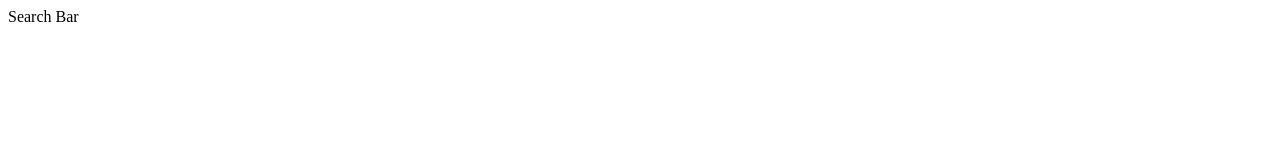
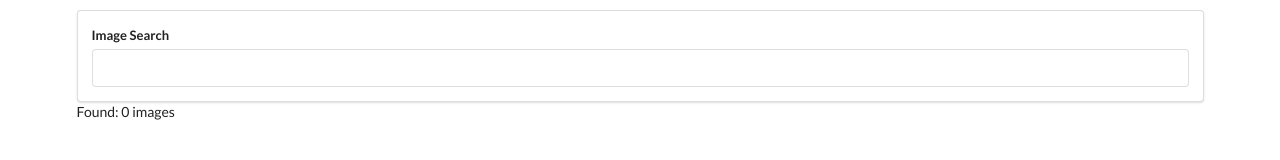
Before and after one commit to Udave86/pics, a React app: page / in a window 1280 px wide. Built offline with nearby package versions, Linux system fonts and the light colour scheme.

Commit message:
searchbar and unsplash axios callback method done

```diff
--- a/package.json
+++ b/package.json
@@ -6,6 +6,7 @@
     "@testing-library/jest-dom": "^5.11.10",
     "@testing-library/react": "^11.2.5",
     "@testing-library/user-event": "^12.8.3",
+    "axios": "^0.21.4",
     "react": "^17.0.2",
     "react-dom": "^17.0.2",
     "react-scripts": "4.0.3",
--- a/public/index.html
+++ b/public/index.html
@@ -9,6 +9,7 @@
       name="description"
       content="Web site created using create-react-app"
     />
+    <link rel="stylesheet" href="https://cdnjs.cloudflare.com/ajax/libs/semantic-ui/2.4.1/semantic.min.css" />
     <link rel="apple-touch-icon" href="%PUBLIC_URL%/logo192.png" />
     <!--
       manifest.json provides metadata used when your web app is installed on a
--- /dev/null
+++ b/src/api/Unsplash.js
@@ -0,0 +1,8 @@
+import axios from "axios";
+
+export default axios.create({
+  baseURL: "https://api.unsplash.com",
+  headers: {
+    Authorization: "Client-ID 3epZ7R5CZebrCllm2iz8u3CfC4Ssh3rbhgmC7BB3LyQ",
+  },
+});
--- a/src/components/App.js
+++ b/src/components/App.js
@@ -1,12 +1,24 @@
 import React from "react";
+import Unsplash from "../api/Unsplash";
 import SearchBar from "./SearchBar";
 
-const App = () => {
-  return (
-    <div>
-      <SearchBar />
-    </div>
-  );
-};
+class App extends React.Component {
+  state = { images: [] };
+  //callback function for child to parents
+  onSearchSubmit = async (term) => {
+    const response = await Unsplash.get("/search/photos", {
+      params: { query: term },
+    });
+    this.setState({ images: response.data.results });
+  };
+  render() {
+    return (
+      <div className="ui container" style={{ marginTop: "10px" }}>
+        <SearchBar onSubmit={this.onSearchSubmit} />
+        Found: {this.state.images.length} images
+      </div>
+    );
+  }
+}
 
 export default App;
--- a/src/components/SearchBar.js
+++ b/src/components/SearchBar.js
@@ -1,8 +1,32 @@
 import React from "react";
 
 class SearchBar extends React.Component {
+  //when user type
+  state = { term: "" };
+
+  //stoping refreshing page and form defualt
+
+  onFormSubmit = (e) => {
+    e.preventDefault();
+    //pass value to app child to parents
+    this.props.onSubmit(this.state.term);
+  };
+
   render() {
-    return <div>Search Bar</div>;
+    return (
+      <div className="ui segment">
+        <form onSubmit={this.onFormSubmit} className="ui form">
+          <div className="field">
+            <label> Image Search </label>
+            <input
+              type="text"
+              value={this.state.term}
+              onChange={(e) => this.setState({ term: e.target.value })}
+            />
+          </div>
+        </form>
+      </div>
+    );
   }
 }
 
```
Also changed, not shown: 1 other file.
